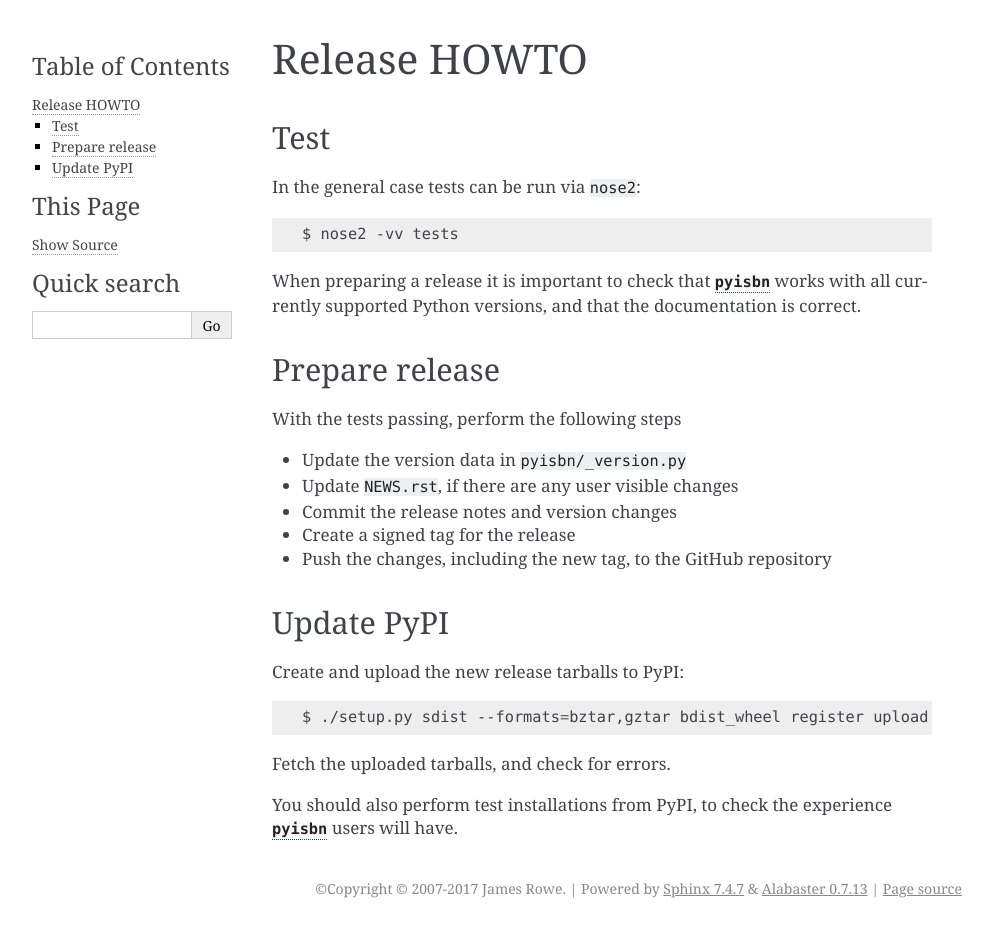
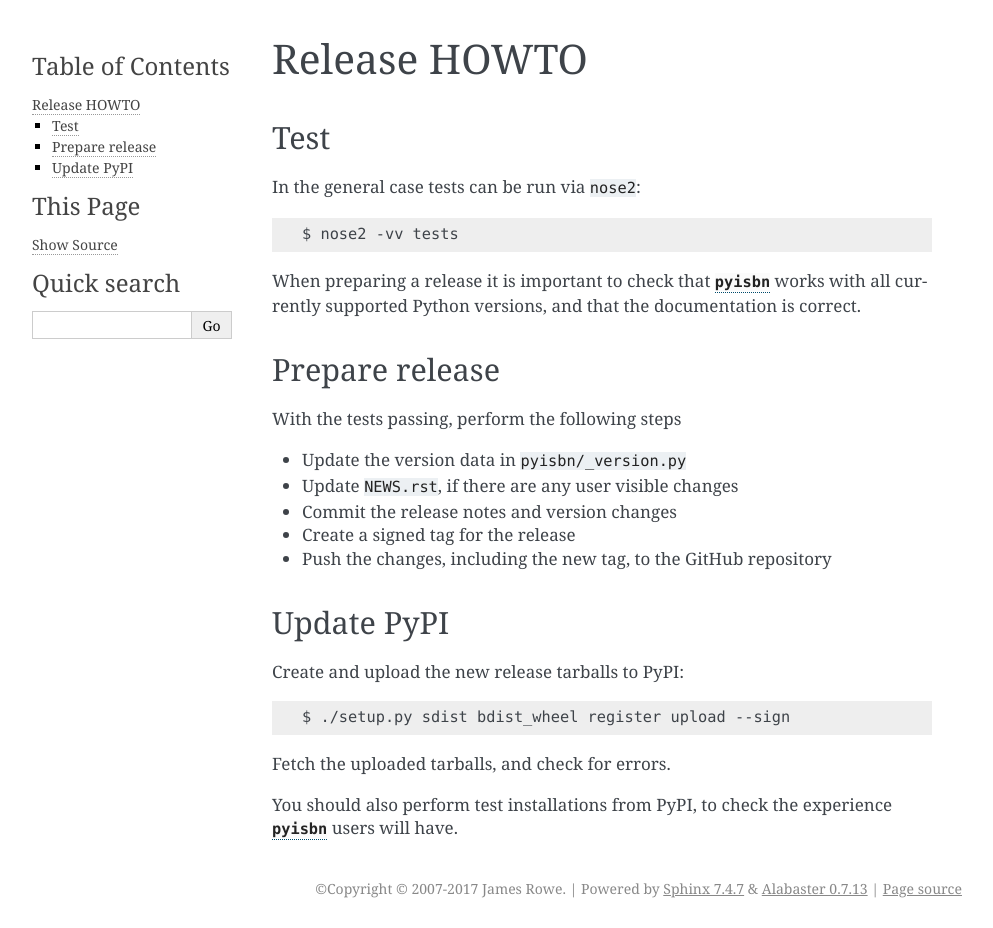
Before and after one commit to JNRowe/pyisbn, a Sphinx documentation site: the page built from doc/release.rst, in a window 1280 px wide. Shown: the whole page, without its empty margins (148-1141 px from the left). Built offline with Sphinx 7.4.7, drawn with Linux system fonts in a browser that asks for light colours.

Commit message:
[Tr] Drop bzip2 from sdist formats
PEP-527 disables support for it.

```diff
--- a/doc/release.rst
+++ b/doc/release.rst
@@ -39,7 +39,7 @@ Update PyPI
 
 Create and upload the new release tarballs to PyPI::
 
-    $ ./setup.py sdist --formats=bztar,gztar bdist_wheel register upload --sign
+    $ ./setup.py sdist bdist_wheel register upload --sign
 
 Fetch the uploaded tarballs, and check for errors.
 
```
